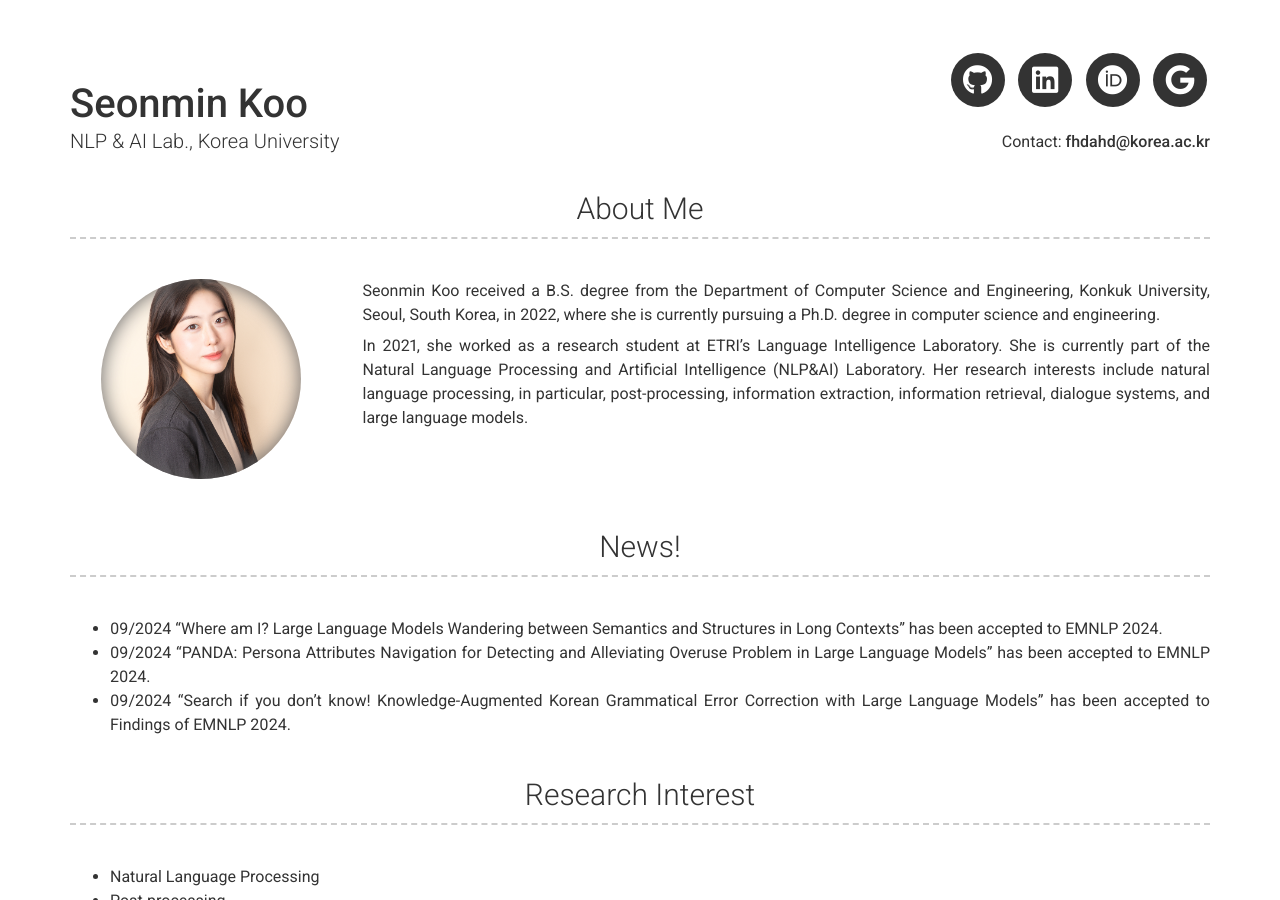
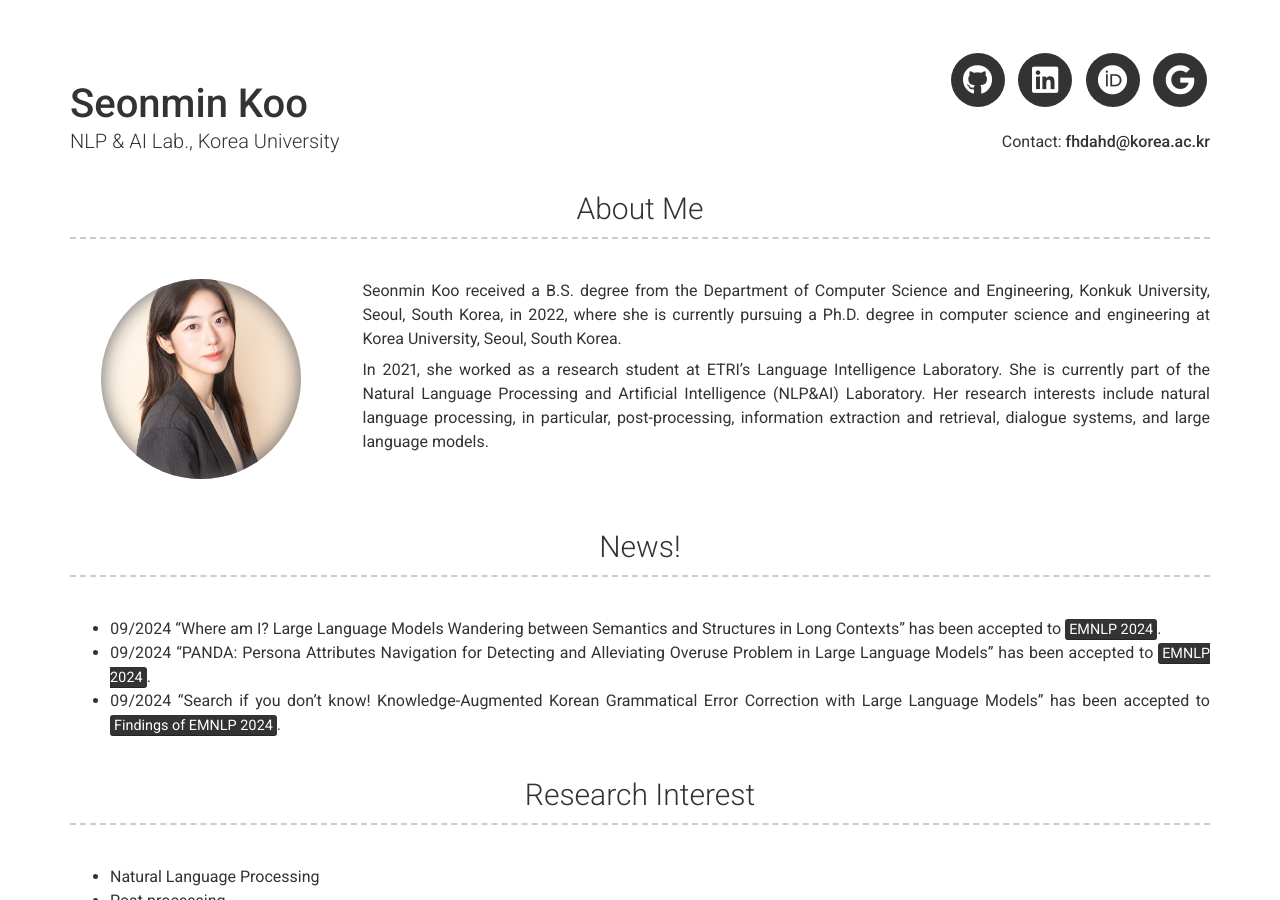
Before and after one commit to seonminkoo/seonminkoo.github.io, a Jekyll site: the page built from index.md, in a window 1280 px wide and 900 px high. Built offline with Jekyll 4.4.1, drawn with Linux system fonts in a browser that asks for light colours; nearby versions of some CDN libraries.

Commit message:
Update _config.yml

```diff
--- a/_config.yml
+++ b/_config.yml
@@ -52,17 +52,17 @@ googlescholar_username: vQNCQb8AAAAJ&hl
 # about_title: About Me (Use this to override about section title)
 about_profile_image: images/구선민프로필_240930.png
 about_content: | # this will include new lines to allow paragraphs
-  Seonmin Koo received a B.S. degree from the Department of Computer Science and Engineering, Konkuk University, Seoul, South Korea, in 2022, where she is currently pursuing a Ph.D. degree in computer science and engineering.
+  Seonmin Koo received a B.S. degree from the Department of Computer Science and Engineering, Konkuk University, Seoul, South Korea, in 2022, where she is currently pursuing a Ph.D. degree in computer science and engineering  at Korea University, Seoul, South Korea.
 
-  In 2021, she worked as a research student at ETRI's Language Intelligence Laboratory. She is currently part of the Natural Language Processing and Artificial Intelligence (NLP&AI) Laboratory. Her research interests include natural language processing, in particular, post-processing, information extraction, information retrieval, dialogue systems, and large language models.
+  In 2021, she worked as a research student at ETRI's Language Intelligence Laboratory. She is currently part of the Natural Language Processing and Artificial Intelligence (NLP&AI) Laboratory. Her research interests include natural language processing, in particular, post-processing, information extraction and retrieval, dialogue systems, and large language models.
 
 content:
   - title: News!
     layout: text
     content: | # this will include new lines to allow paragraphs
-      - 09/2024 “Where am I? Large Language Models Wandering between Semantics and Structures in Long Contexts” has been accepted to EMNLP 2024.
-      - 09/2024 “PANDA: Persona Attributes Navigation for Detecting and Alleviating Overuse Problem in Large Language Models” has been accepted to EMNLP 2024.
-      - 09/2024 “Search if you don’t know! Knowledge-Augmented Korean Grammatical Error Correction with Large Language Models” has been accepted to Findings of EMNLP 2024.
+      - 09/2024 “Where am I? Large Language Models Wandering between Semantics and Structures in Long Contexts” has been accepted to <mark>EMNLP 2024</mark>.
+      - 09/2024 “PANDA: Persona Attributes Navigation for Detecting and Alleviating Overuse Problem in Large Language Models” has been accepted to <mark>EMNLP 2024</mark>.
+      - 09/2024 “Search if you don’t know! Knowledge-Augmented Korean Grammatical Error Correction with Large Language Models” has been accepted to <mark>Findings of EMNLP 2024</mark>.
 
   - title: Research Interest
     layout: text
```
